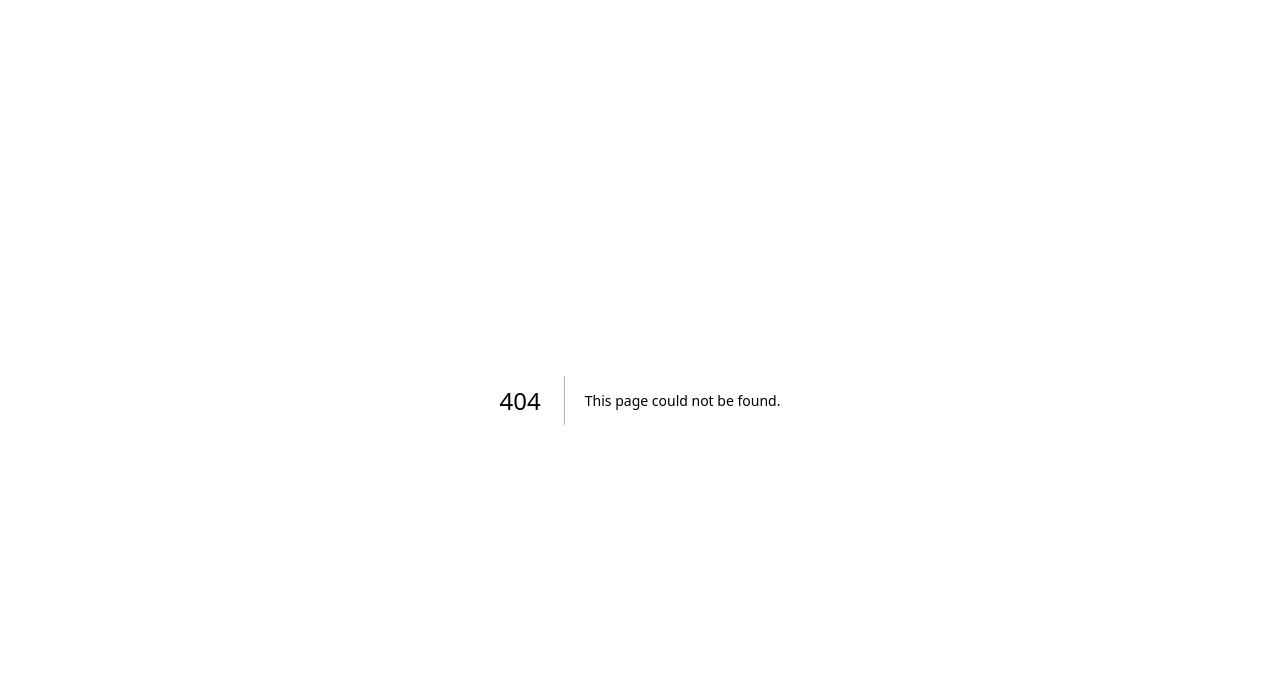
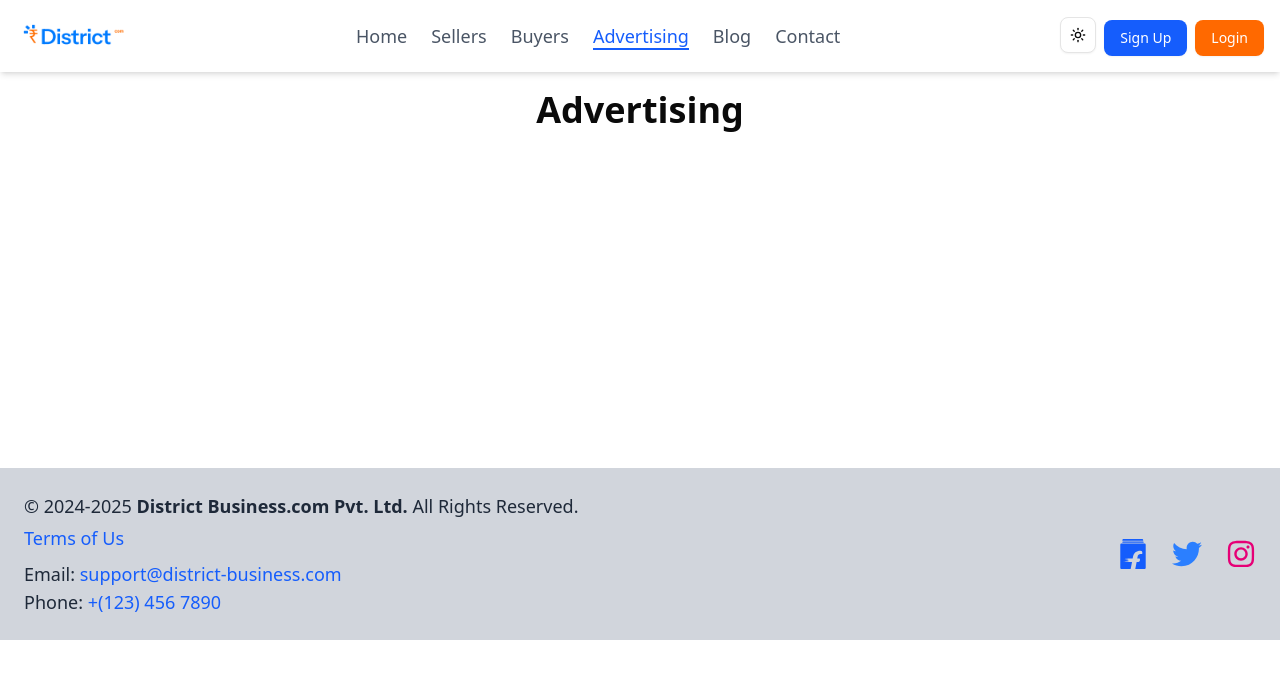
Before and after one commit to KishanthDev/District-Business, a Next.js app: page /advertising in a window 1280 px wide. Before the commit this address had no page. Shown: the top 678 px of the page. Built offline with nearby package versions, Linux system fonts and the light colour scheme.

Commit message:
updated pages

```diff
--- /dev/null
+++ b/src/app/advertising/page.tsx
@@ -0,0 +1,13 @@
+import { Footer } from '@/components/Footer'
+import Header from '@/components/Header'
+import React from 'react'
+
+export default function Page() {
+  return (
+    <div>
+      <Header/>
+      <h1 className='mb-80 p-4.5 flex justify-center text-4xl font-bold'>Advertising</h1>
+      <Footer/>
+    </div>
+  )
+}
--- /dev/null
+++ b/src/app/blog/page.tsx
@@ -0,0 +1,13 @@
+import { Footer } from '@/components/Footer'
+import Header from '@/components/Header'
+import React from 'react'
+
+export default function Page() {
+  return (
+    <div>
+      <Header/>
+      <h1 className='mb-80 p-4.5 flex justify-center text-4xl font-bold'>Blog</h1>
+      <Footer/>
+    </div>
+  )
+}
--- /dev/null
+++ b/src/app/buyers/page.tsx
@@ -0,0 +1,13 @@
+import { Footer } from '@/components/Footer'
+import Header from '@/components/Header'
+import React from 'react'
+
+export default function Page() {
+  return (
+    <div>
+      <Header/>
+      <h1 className='mb-80 p-4.5 flex justify-center text-4xl font-bold'>Buyers</h1>
+      <Footer/>
+    </div>
+  )
+}
--- /dev/null
+++ b/src/app/contact/page.tsx
@@ -0,0 +1,13 @@
+import { Footer } from '@/components/Footer'
+import Header from '@/components/Header'
+import React from 'react'
+
+export default function Page() {
+  return (
+    <div>
+      <Header/>
+      <h1 className='mb-80 p-4.5 flex justify-center text-4xl font-bold'>Contact</h1>
+      <Footer/>
+    </div>
+  )
+}
--- /dev/null
+++ b/src/app/sellers/page.tsx
@@ -0,0 +1,13 @@
+import { Footer } from '@/components/Footer'
+import Header from '@/components/Header'
+import React from 'react'
+
+export default function Page() {
+  return (
+    <div>
+      <Header/>
+      <h1 className='mb-80 p-4.5 flex justify-center text-4xl font-bold'>Sellers</h1>
+      <Footer/>
+    </div>
+  )
+}
```
